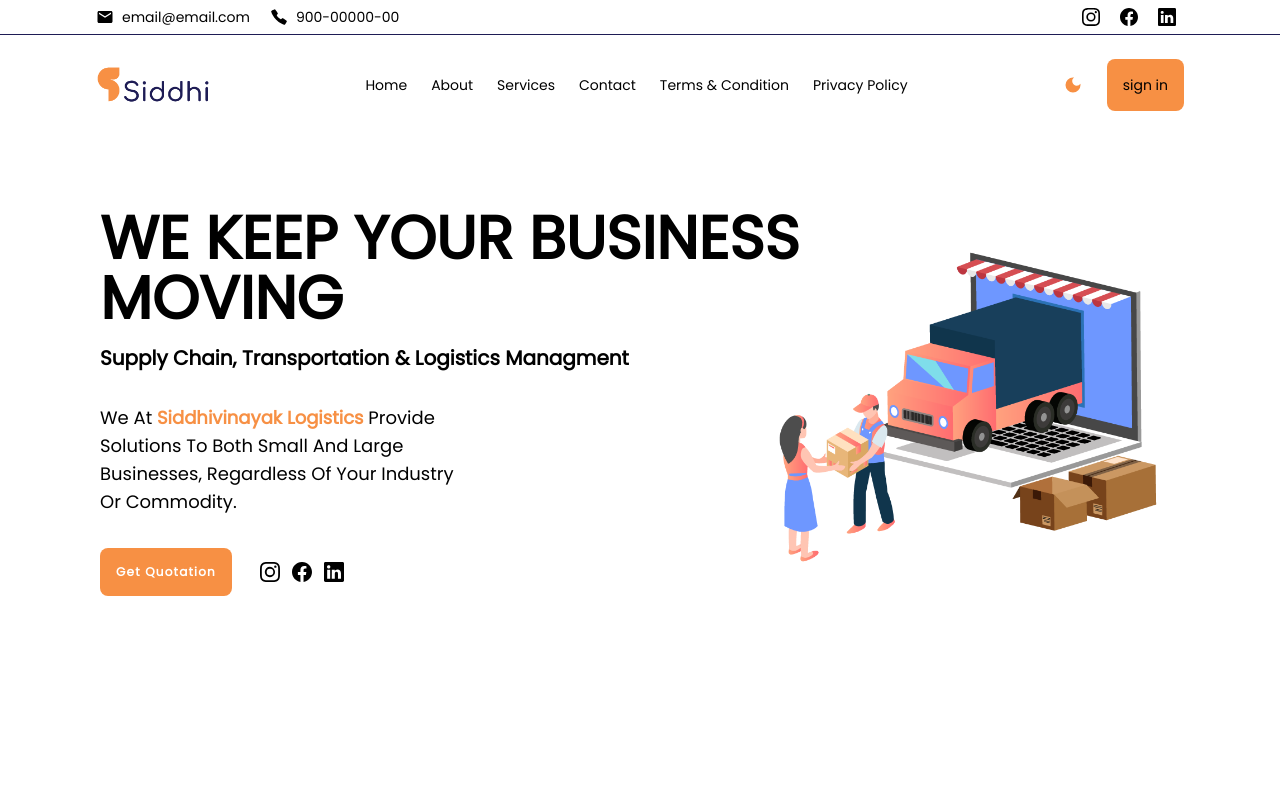
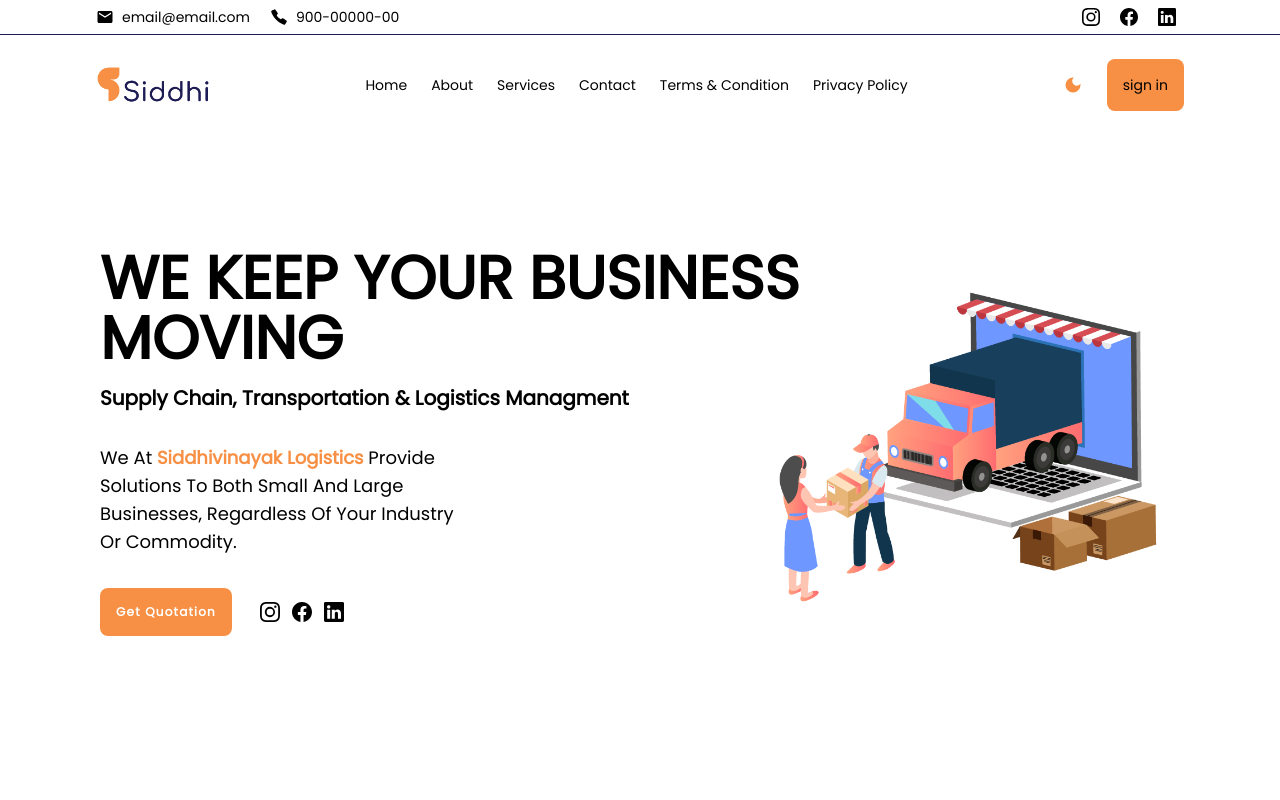
Before and after one commit to iamadityamall/transport-service-landing-page, a React (Create React App) app: page / in a window 1280 px wide. Shown: the top 800 px of the page. Built offline with nearby package versions, Linux system fonts and the light colour scheme.

Commit message:
added padding top in hero section

```diff
--- a/src/components/Home/Hero.jsx
+++ b/src/components/Home/Hero.jsx
@@ -4,7 +4,7 @@ import { BsInstagram, BsFacebook, BsLinkedin } from "react-icons/bs";
 
 const Hero = () => {
   return (
-    <section className="h-screen w-full flex items-center justify-center md:justify-end lg:grid lg:grid-cols-2 lg:items-center lg:justify-between lg:space-x-0">
+    <section className="h-screen w-full pt-20 flex items-center justify-center md:justify-end lg:grid lg:grid-cols-2 lg:items-center lg:justify-between lg:space-x-0">
       <div className="flex flex-col capitalize font-poppins space-y-1 py-10 items-start md:w-[50vw] lg:w-[60vw] lg:space-y-2">
         <h3 className="text-4xl py-2 font-bold px-1 uppercase lg:text-6xl">
           we keep your business moving
```
